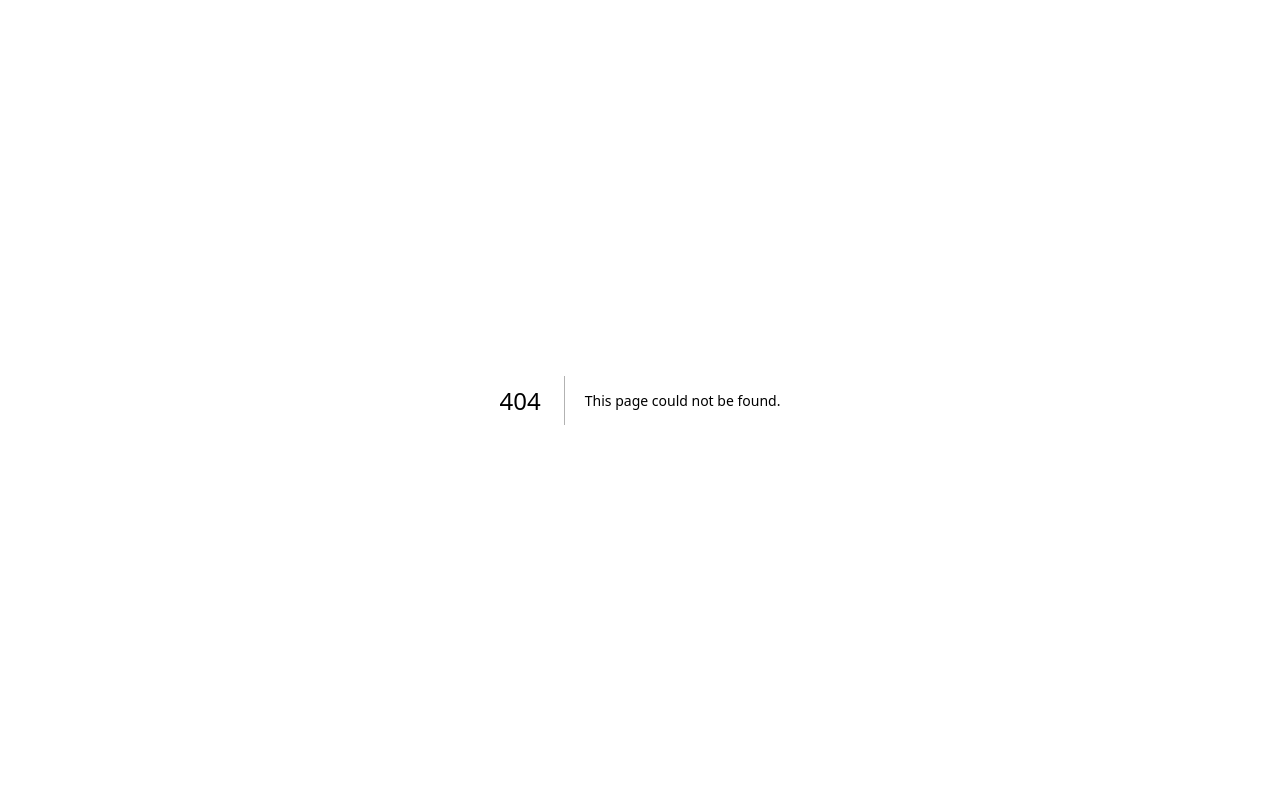
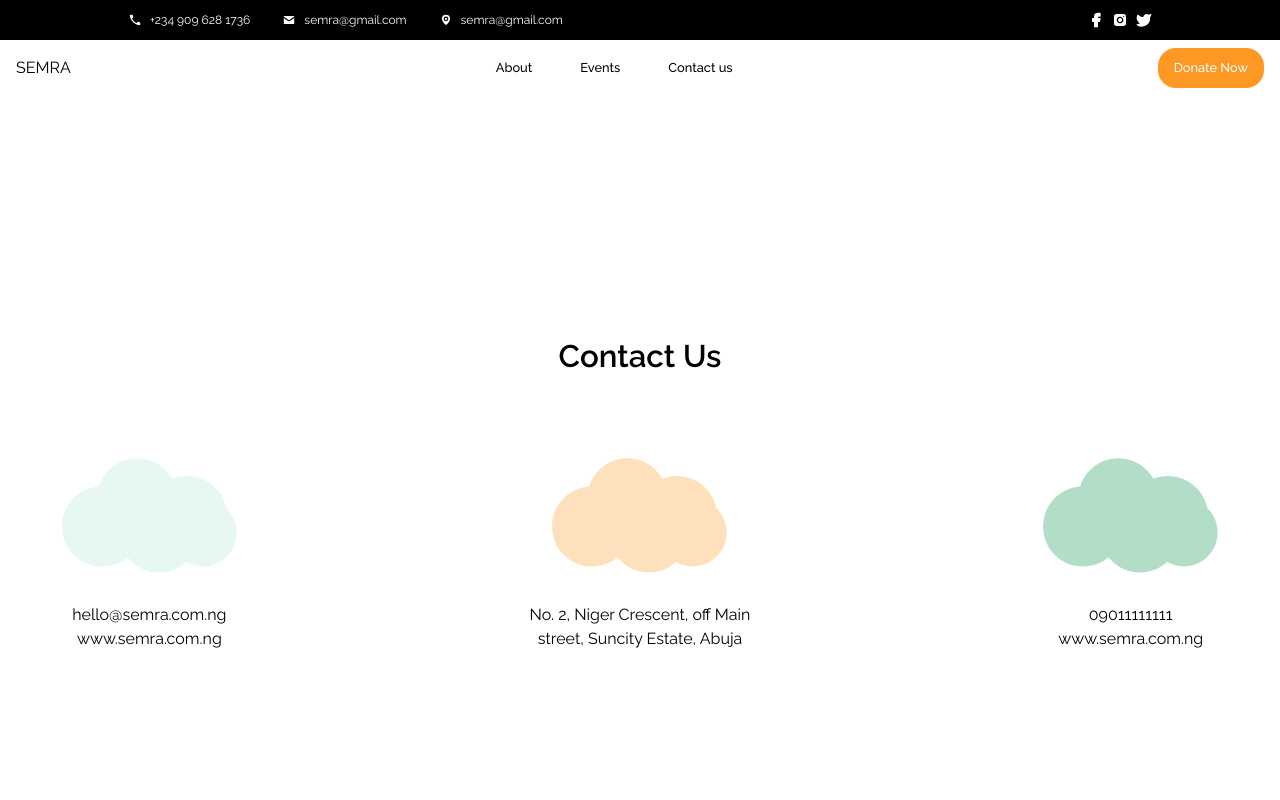
Before and after one commit to Hanif-adedotun/semra-website, a Next.js app: page /contact in a window 1280 px wide. Before the commit this address had no page. Shown: the top 800 px of the page. Built offline with nearby package versions, Linux system fonts and the light colour scheme.

Commit message:
contact page done

```diff
--- a/src/app/_components/(landing)/header.tsx
+++ b/src/app/_components/(landing)/header.tsx
@@ -5,7 +5,7 @@ import Link from "next/link";
 
 export default function Header() {
   return (
-    <Card className="mt-[80px] w-[85%] bg-semraGreen min-h-96 mx-auto shadow-sm rounded-lg flex justify-between gap-2 sm:flex-row">
+    <Card className="w-[85%] bg-semraGreen min-h-96 mx-auto shadow-sm rounded-lg flex justify-between gap-2 sm:flex-row">
       <CardContent className="flex flex-col justify-center gap-2 sm:gap-4">
         <h1 className="text-[60px] font-bold text-white">
           Assalamu Alaykum Wa Rahmattullahi Wa Baraka'atuh
--- a/src/app/_components/(landing)/landing.tsx
+++ b/src/app/_components/(landing)/landing.tsx
@@ -1,9 +1,7 @@
 "use client";
 
-import Nav from "../nav";
 import Header from "./header";
 import Timing from "./timing";
-import { Footer } from "./footer";
 import Media from "./media";
 import Services from "./services";
 import Donation from "./donation";
@@ -13,13 +11,11 @@ export default function LandingPage() {
     <main
       className="w-screen  overflow-hidden"
     >
-      <Nav />
       <Header />
       <Timing />
       <Media/>
       <Donation/>
       <Services/>
-      <Footer />
     </main>
   );
 }
--- a/src/app/_components/nav.tsx
+++ b/src/app/_components/nav.tsx
@@ -36,7 +36,7 @@ export default function Nav() {
       </div>
       <NavigationMenu className="fixed inset-x-0 top-[40px] z-50 bg-white w-screen">
         <NavigationMenuList className="flex justify-between h-14 p-4 items-center w-screen">
-          <Link href="#" className="flex items-center" prefetch={false}>
+          <Link href="/" className="flex items-center" prefetch={false}>
             <h3>SEMRA</h3>
             <span className="sr-only">Semra home</span>
           </Link>
@@ -59,7 +59,7 @@ export default function Nav() {
             </NavigationMenuItem>
 
             <NavigationMenuItem>
-              <Link href="/docs" legacyBehavior passHref>
+              <Link href="/contact" legacyBehavior passHref>
                 <NavigationMenuLink className={navigationMenuTriggerStyle()}>
                   Contact us
                 </NavigationMenuLink>
--- /dev/null
+++ b/src/app/contact/page.tsx
@@ -0,0 +1,74 @@
+import { Card, CardContent } from "@/components/ui/card";
+import Link from "next/link";
+
+const Icon = ({ color }: { color: string }) => (
+  <svg
+    width="175"
+    height="175"
+    viewBox="0 0 268 175"
+    fill="none"
+    xmlns="http://www.w3.org/2000/svg"
+  >
+    <path
+      fill-rule="evenodd"
+      clip-rule="evenodd"
+      d="M115.522 0C138.516 0 158.553 12.6601 169.044 31.3902C176.023 28.6279 183.631 27.1099 191.593 27.1099C221.261 27.1099 246.007 48.1863 251.675 76.1832C261.411 85.6326 267.461 98.8591 267.461 113.499C267.461 142.215 244.182 165.494 215.466 165.494C206.203 165.494 197.506 163.072 189.974 158.826C179.081 168.75 164.598 174.8 148.702 174.8C129.129 174.8 111.699 165.627 100.476 151.346C89.8531 160.181 76.1978 165.494 61.3016 165.494C27.4457 165.494 0 138.048 0 104.192C0 71.787 25.144 45.2544 56.9865 43.0401C64.758 18.1028 88.026 0 115.522 0Z"
+      fill={color ? color : "#019247"}
+    />
+  </svg>
+);
+
+export default function Contact(){
+     return (
+       <div className="w-screen h-screen bg-white overflow-hidden flex items-center justify-center">
+         <div>
+           <h2 className="font-semibold text-3xl text-center my-12">
+             Contact Us
+           </h2>
+           <Card className="grid grid-cols-3 gap-48 border-0 shadow-none">
+             {/* Phone Number */}
+             <CardContent className="flex flex-col items-center">
+               <Icon color="#E6F8EF" />
+               <Link
+                 href="mailto:hello@semra.com.ng"
+                 className="hover:text-semraGreen"
+               >
+                 hello@semra.com.ng
+               </Link>
+               <Link
+                 href="https://www.semra.com.ng"
+                 className="hover:text-semraGreen"
+               >
+                 www.semra.com.ng
+               </Link>
+             </CardContent>
+
+             {/* Address */}
+             <CardContent className="flex flex-col items-center text-center">
+               <Icon color="#FF98224D" />
+               <Link
+                 href="https://maps.app.goo.gl/wYpZTfN2cwf5JVkP6"
+                 className="hover:text-semraGreen"
+               >
+                 No. 2, Niger Crescent, off Main street, Suncity Estate, Abuja
+               </Link>
+             </CardContent>
+
+             {/* Phone */}
+             <CardContent className="flex flex-col items-center">
+               <Icon color="#0192474D" />
+               <Link href="tel:09011111111" className="hover:text-semraGreen">
+                 09011111111
+               </Link>
+               <Link
+                 href="https://www.semra.com.ng"
+                 className="hover:text-semraGreen"
+               >
+                 www.semra.com.ng
+               </Link>
+             </CardContent>
+           </Card>
+         </div>
+       </div>
+     );
+}
--- a/src/app/layout.tsx
+++ b/src/app/layout.tsx
@@ -1,6 +1,8 @@
 import type { Metadata } from "next";
 import { Raleway } from "next/font/google";
 import "./globals.css";
+import Nav from "./_components/nav";
+import { Footer } from "./_components/(landing)/footer";
 
 // const poppins = Poppins({ weight:"300" ,subsets: ["latin"] });
 const raleway = Raleway({ subsets: ["latin"] });
@@ -17,7 +19,9 @@ export default function RootLayout({
 }>) {
   return (
     <html lang="en">
-      <body className={raleway.className}>{children}</body>
+      <Nav />
+      <body className={`${raleway.className} mt-[80px]`}>{children}</body>
+      <Footer />
     </html>
   );
 }
--- /dev/null
+++ b/src/utils/hydration.tsx
@@ -0,0 +1,12 @@
+"use client"
+
+import { useEffect, useState } from "react";
+
+export function hyrate() {
+  const [mounted, setMounted] = useState(false);
+  useEffect(() => {
+    setMounted(true);
+  }, []);
+
+  if (!mounted) return <></>;
+}
```
Also changed, not shown: public/icons/contactbg.svg (added).
